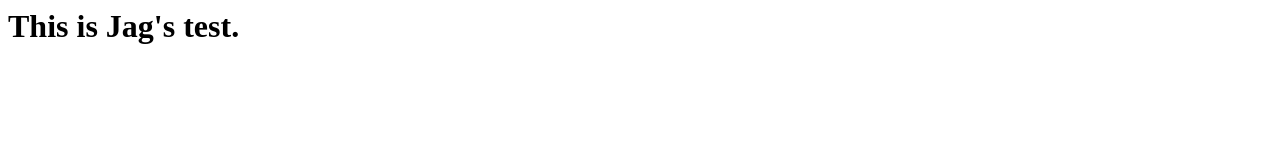
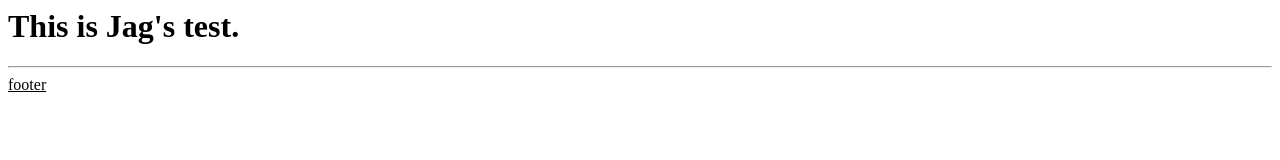
Before and after one commit to jagadish-git/jagadish-git.github.io, a plain HTML site: page index.html in a window 1280 px wide. Drawn offline with Linux system fonts and the light colour scheme.

Commit message:
Update index.html

```diff
--- a/index.html
+++ b/index.html
@@ -1 +1,3 @@
 <h1>This is Jag's test.</h1>
+<hr>
+<u>footer</u>
```
